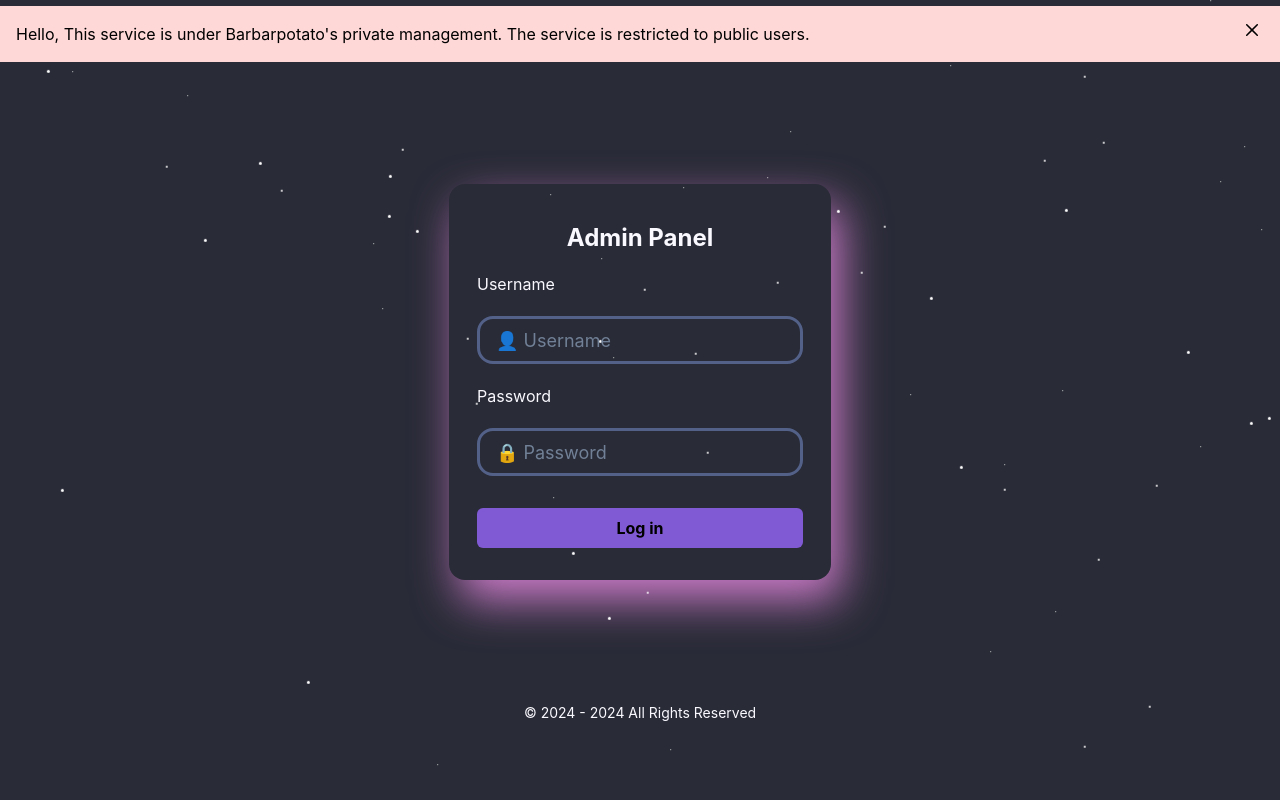
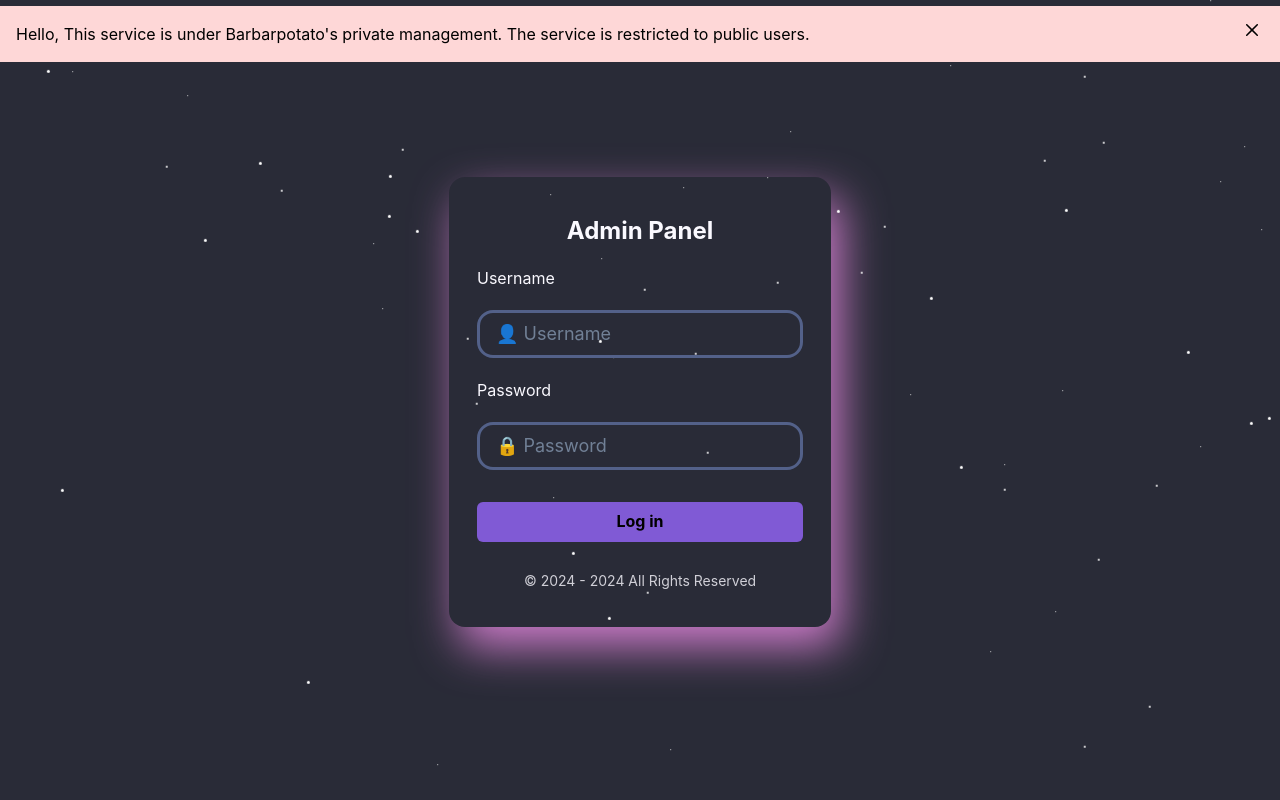
Before and after one commit to Barbarpotato/Admin, a React app: page /#/login in a window 1280 px wide. Before the commit this address led to /#/login. Built offline with nearby package versions, Linux system fonts and the light colour scheme.

Commit message:
fix copyright placement

```diff
--- a/src/auth/Login.jsx
+++ b/src/auth/Login.jsx
@@ -73,7 +73,7 @@ const Login = () => {
             <Box className='stars'></Box>
             <Box className='stars2'></Box>
             <Box className='stars3'></Box>
-            <Box height={'80vh'}>
+            <Box height={'85vh'}>
                 {isVisible && (
                     <Alert color={'black'} status='error'>
                         <Flex width={'100%'} alignItems={'center'} justifyContent={'center'}>
@@ -89,7 +89,6 @@ const Login = () => {
                                 onClick={onClose}
                             />
                         </Flex>
-
                     </Alert>
                 )}
 
@@ -130,12 +129,16 @@ const Login = () => {
                                     Log in
                                 </Button>
                             </Box>
+
+                            <Box opacity={0.8} mx={2} my={4}>
+                                <Text fontSize={'sm'} textAlign={'center'}>
+                                    © 2024 - {year} All Rights Reserved
+                                </Text>
+                            </Box>
+
                         </form>
                     </Box>
                 </Flex>
-                <Text fontSize={'sm'} textAlign={'center'}>
-                    © 2024 - {year} All Rights Reserved
-                </Text>
             </Box>
         </Fragment>
 
```
